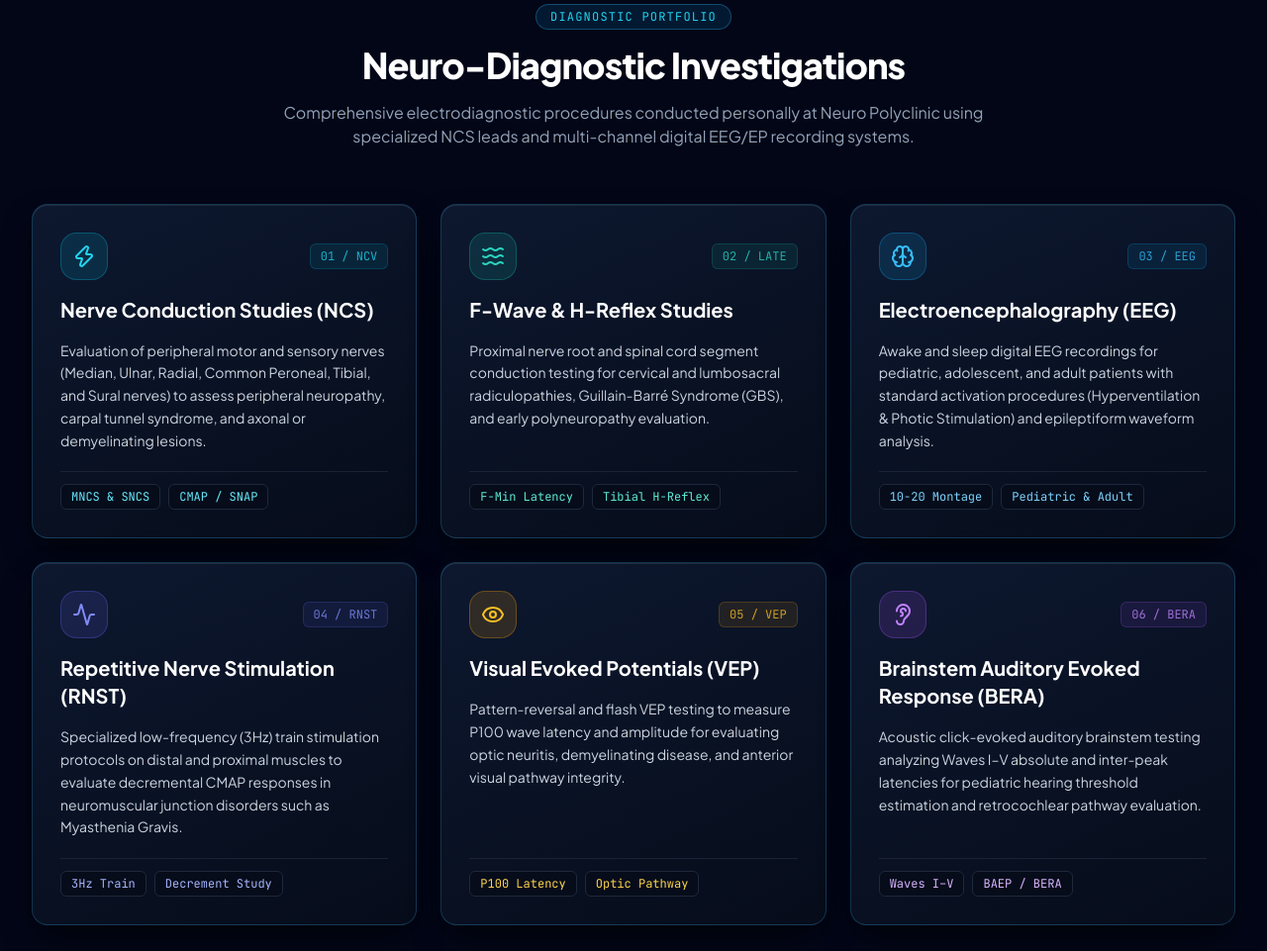
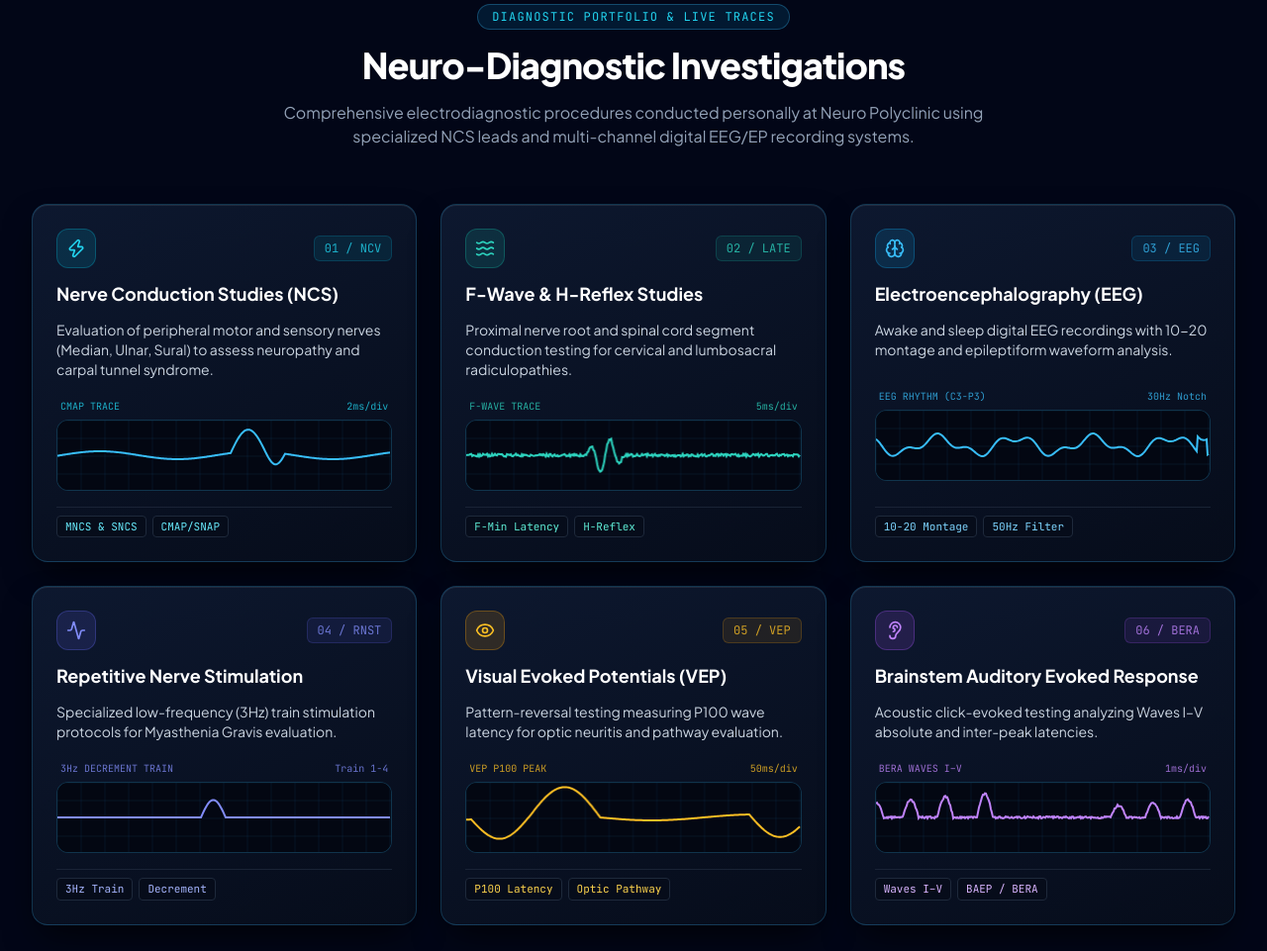
Before and after one commit to ganeshjena908-dotcom/Ganesh-Chandra-Jena, a plain HTML site: page index.html in a window 1280 px wide. Shown: the part 1779-2740 px from the top of the page at 99% size. Drawn offline with nearby package versions, Linux system fonts and the light colour scheme; animation ran at ten frames a second.

Commit message:
Add files via upload

```diff
--- a/index.html
+++ b/index.html
@@ -139,6 +139,17 @@ transform: translateY(-2px);
 background: rgba(14, 165, 233, 0.12);
 border: 1px solid rgba(56, 189, 248, 0.3);
 }
+
+/* Waveform Display Box Inside Cards */
+.wave-screen {
+background-color: #030712;
+border: 1px solid rgba(56, 189, 248, 0.25);
+border-radius: 0.75rem;
+position: relative;
+overflow: hidden;
+height: 72px;
+width: 100%;
+}
 </style>
 </head>
 <body class="bg-neuro-950 text-slate-100 antialiased selection:bg-cyan-500 selection:text-slate-950">
@@ -270,7 +281,7 @@ View Clinical Profile
 </div>
 </div>
 
-<!-- Core Specializations Badges (100% Neuro-Diagnostic, No Holter, No Blink Reflex) -->
+<!-- Core Specializations Badges -->
 <div class="space-y-3 pt-1">
 <div class="flex items-center justify-between">
 <h3 class="text-xs font-mono uppercase tracking-wider text-slate-400">
@@ -380,12 +391,12 @@ Comprehensive distal latency, amplitude, and conduction velocity (NCV) tables pa
 </div>
 </section>
 
-<!-- Diagnostic Investigations Section (Pure Neuro-Diagnostics: No Holter, No Blink Reflex) -->
+<!-- Diagnostic Investigations Section with Live Canvas Waveforms -->
 <section id="investigations" class="py-20 lg:py-24 px-4 sm:px-6 lg:px-8">
 <div class="max-w-7xl mx-auto space-y-14">
 <div class="text-center max-w-3xl mx-auto space-y-4">
 <div class="inline-flex items-center gap-2 px-3.5 py-1 rounded-full badge-pill text-cyan-400 text-xs font-mono uppercase tracking-widest">
-Diagnostic Portfolio
+Diagnostic Portfolio & Live Traces
 </div>
 <h2 class="text-3xl sm:text-4xl font-extrabold text-white tracking-tight">
 Neuro-Diagnostic Investigations
@@ -396,125 +407,199 @@ Comprehensive electrodiagnostic procedures conducted personally at Neuro Polycli
 </div>
 
 <div class="grid md:grid-cols-2 lg:grid-cols-3 gap-6">
+
 <!-- 1. Motor & Sensory NCS -->
-<div class="modern-card rounded-2xl p-7 flex flex-col justify-between space-y-5">
-<div class="space-y-4">
+<div class="modern-card rounded-2xl p-6 flex flex-col justify-between space-y-4">
+<div class="space-y-3">
 <div class="flex items-center justify-between">
-<div class="w-12 h-12 rounded-2xl bg-cyan-500/15 border border-cyan-500/30 flex items-center justify-center text-cyan-400">
-<i data-lucide="zap" class="w-6 h-6"></i>
+<div class="w-10 h-10 rounded-xl bg-cyan-500/15 border border-cyan-500/30 flex items-center justify-center text-cyan-400">
+<i data-lucide="zap" class="w-5 h-5"></i>
 </div>
 <span class="text-xs font-mono text-cyan-400/80 bg-cyan-500/10 px-2.5 py-1 rounded-md border border-cyan-500/20">01 / NCV</span>
 </div>
-<h3 class="text-xl font-bold text-white">Nerve Conduction Studies (NCS)</h3>
-<p class="text-slate-300 text-sm leading-relaxed">
-Evaluation of peripheral motor and sensory nerves (Median, Ulnar, Radial, Common Peroneal, Tibial, and Sural nerves) to assess peripheral neuropathy, carpal tunnel syndrome, and axonal or demyelinating lesions.
+<h3 class="text-lg font-bold text-white">Nerve Conduction Studies (NCS)</h3>
+<p class="text-slate-300 text-xs sm:text-sm leading-relaxed">
+Evaluation of peripheral motor and sensory nerves (Median, Ulnar, Sural) to assess neuropathy and carpal tunnel syndrome.
 </p>
 </div>
-<div class="pt-3 border-t border-slate-800/80 flex flex-wrap gap-2 text-xs font-mono text-cyan-300">
-<span class="px-2.5 py-1 rounded-md bg-[#060c1a] border border-slate-800">MNCS & SNCS</span>
-<span class="px-2.5 py-1 rounded-md bg-[#060c1a] border border-slate-800">CMAP / SNAP</span>
+
+<!-- Waveform Canvas Display -->
+<div class="space-y-1.5 pt-1">
+<div class="flex justify-between items-center text-[10px] font-mono text-cyan-400/80 px-1">
+<span>CMAP TRACE</span>
+<span>2ms/div</span>
+</div>
+<div class="wave-screen">
+<canvas id="canvasNCS" class="w-full h-full"></canvas>
+</div>
+</div>
+
+<div class="pt-2 border-t border-slate-800/80 flex flex-wrap gap-1.5 text-[11px] font-mono text-cyan-300">
+<span class="px-2 py-0.5 rounded bg-[#060c1a] border border-slate-800">MNCS & SNCS</span>
+<span class="px-2 py-0.5 rounded bg-[#060c1a] border border-slate-800">CMAP/SNAP</span>
 </div>
 </div>
 
 <!-- 2. Late Responses: F-Wave & H-Reflex -->
-<div class="modern-card rounded-2xl p-7 flex flex-col justify-between space-y-5">
-<div class="space-y-4">
+<div class="modern-card rounded-2xl p-6 flex flex-col justify-between space-y-4">
+<div class="space-y-3">
 <div class="flex items-center justify-between">
-<div class="w-12 h-12 rounded-2xl bg-teal-500/15 border border-teal-500/30 flex items-center justify-center text-teal-400">
-<i data-lucide="waves" class="w-6 h-6"></i>
+<div class="w-10 h-10 rounded-xl bg-teal-500/15 border border-teal-500/30 flex items-center justify-center text-teal-400">
+<i data-lucide="waves" class="w-5 h-5"></i>
 </div>
 <span class="text-xs font-mono text-teal-400/80 bg-teal-500/10 px-2.5 py-1 rounded-md border border-teal-500/20">02 / LATE</span>
 </div>
-<h3 class="text-xl font-bold text-white">F-Wave & H-Reflex Studies</h3>
-<p class="text-slate-300 text-sm leading-relaxed">
-Proximal nerve root and spinal cord segment conduction testing for cervical and lumbosacral radiculopathies, Guillain-Barré Syndrome (GBS), and early polyneuropathy evaluation.
+<h3 class="text-lg font-bold text-white">F-Wave & H-Reflex Studies</h3>
+<p class="text-slate-300 text-xs sm:text-sm leading-relaxed">
+Proximal nerve root and spinal cord segment conduction testing for cervical and lumbosacral radiculopathies.
 </p>
 </div>
-<div class="pt-3 border-t border-slate-800/80 flex flex-wrap gap-2 text-xs font-mono text-teal-300">
-<span class="px-2.5 py-1 rounded-md bg-[#060c1a] border border-slate-800">F-Min Latency</span>
-<span class="px-2.5 py-1 rounded-md bg-[#060c1a] border border-slate-800">Tibial H-Reflex</span>
+
+<!-- Waveform Canvas Display -->
+<div class="space-y-1.5 pt-1">
+<div class="flex justify-between items-center text-[10px] font-mono text-teal-400/80 px-1">
+<span>F-WAVE TRACE</span>
+<span>5ms/div</span>
+</div>
+<div class="wave-screen">
+<canvas id="canvasFWave" class="w-full h-full"></canvas>
+</div>
+</div>
+
+<div class="pt-2 border-t border-slate-800/80 flex flex-wrap gap-1.5 text-[11px] font-mono text-teal-300">
+<span class="px-2 py-0.5 rounded bg-[#060c1a] border border-slate-800">F-Min Latency</span>
+<span class="px-2 py-0.5 rounded bg-[#060c1a] border border-slate-800">H-Reflex</span>
 </div>
 </div>
 
 <!-- 3. Electroencephalography (EEG) -->
-<div class="modern-card rounded-2xl p-7 flex flex-col justify-between space-y-5">
-<div class="space-y-4">
+<div class="modern-card rounded-2xl p-6 flex flex-col justify-between space-y-4">
+<div class="space-y-3">
 <div class="flex items-center justify-between">
-<div class="w-12 h-12 rounded-2xl bg-sky-500/15 border border-sky-500/30 flex items-center justify-center text-sky-400">
-<i data-lucide="brain" class="w-6 h-6"></i>
+<div class="w-10 h-10 rounded-xl bg-sky-500/15 border border-sky-500/30 flex items-center justify-center text-sky-400">
+<i data-lucide="brain" class="w-5 h-5"></i>
 </div>
 <span class="text-xs font-mono text-sky-400/80 bg-sky-500/10 px-2.5 py-1 rounded-md border border-sky-500/20">03 / EEG</span>
 </div>
-<h3 class="text-xl font-bold text-white">Electroencephalography (EEG)</h3>
-<p class="text-slate-300 text-sm leading-relaxed">
-Awake and sleep digital EEG recordings for pediatric, adolescent, and adult patients with standard activation procedures (Hyperventilation & Photic Stimulation) and epileptiform waveform analysis.
+<h3 class="text-lg font-bold text-white">Electroencephalography (EEG)</h3>
+<p class="text-slate-300 text-xs sm:text-sm leading-relaxed">
+Awake and sleep digital EEG recordings with 10-20 montage and epileptiform waveform analysis.
 </p>
 </div>
-<div class="pt-3 border-t border-slate-800/80 flex flex-wrap gap-2 text-xs font-mono text-sky-300">
-<span class="px-2.5 py-1 rounded-md bg-[#060c1a] border border-slate-800">10-20 Montage</span>
-<span class="px-2.5 py-1 rounded-md bg-[#060c1a] border border-slate-800">Pediatric & Adult</span>
+
+<!-- Waveform Canvas Display -->
+<div class="space-y-1.5 pt-1">
+<div class="flex justify-between items-center text-[10px] font-mono text-sky-400/80 px-1">
+<span>EEG RHYTHM (C3-P3)</span>
+<span>30Hz Notch</span>
+</div>
+<div class="wave-screen">
+<canvas id="canvasEEG" class="w-full h-full"></canvas>
+</div>
+</div>
+
+<div class="pt-2 border-t border-slate-800/80 flex flex-wrap gap-1.5 text-[11px] font-mono text-sky-300">
+<span class="px-2 py-0.5 rounded bg-[#060c1a] border border-slate-800">10-20 Montage</span>
+<span class="px-2 py-0.5 rounded bg-[#060c1a] border border-slate-800">50Hz Filter</span>
 </div>
 </div>
 
 <!-- 4. Repetitive Nerve Stimulation (RNST) -->
-<div class="modern-card rounded-2xl p-7 flex flex-col justify-between space-y-5">
-<div class="space-y-4">
+<div class="modern-card rounded-2xl p-6 flex flex-col justify-between space-y-4">
+<div class="space-y-3">
 <div class="flex items-center justify-between">
-<div class="w-12 h-12 rounded-2xl bg-indigo-500/15 border border-indigo-500/30 flex items-center justify-center text-indigo-400">
-<i data-lucide="activity" class="w-6 h-6"></i>
+<div class="w-10 h-10 rounded-xl bg-indigo-500/15 border border-indigo-500/30 flex items-center justify-center text-indigo-400">
+<i data-lucide="activity" class="w-5 h-5"></i>
 </div>
 <span class="text-xs font-mono text-indigo-400/80 bg-indigo-500/10 px-2.5 py-1 rounded-md border border-indigo-500/20">04 / RNST</span>
 </div>
-<h3 class="text-xl font-bold text-white">Repetitive Nerve Stimulation (RNST)</h3>
-<p class="text-slate-300 text-sm leading-relaxed">
-Specialized low-frequency (3Hz) train stimulation protocols on distal and proximal muscles to evaluate decremental CMAP responses in neuromuscular junction disorders such as Myasthenia Gravis.
+<h3 class="text-lg font-bold text-white">Repetitive Nerve Stimulation</h3>
+<p class="text-slate-300 text-xs sm:text-sm leading-relaxed">
+Specialized low-frequency (3Hz) train stimulation protocols for Myasthenia Gravis evaluation.
 </p>
 </div>
-<div class="pt-3 border-t border-slate-800/80 flex flex-wrap gap-2 text-xs font-mono text-indigo-300">
-<span class="px-2.5 py-1 rounded-md bg-[#060c1a] border border-slate-800">3Hz Train</span>
-<span class="px-2.5 py-1 rounded-md bg-[#060c1a] border border-slate-800">Decrement Study</span>
+
+<!-- Waveform Canvas Display -->
+<div class="space-y-1.5 pt-1">
+<div class="flex justify-between items-center text-[10px] font-mono text-indigo-400/80 px-1">
+<span>3Hz DECREMENT TRAIN</span>
+<span>Train 1-4</span>
+</div>
+<div class="wave-screen">
+<canvas id="canvasRNST" class="w-full h-full"></canvas>
+</div>
+</div>
+
+<div class="pt-2 border-t border-slate-800/80 flex flex-wrap gap-1.5 text-[11px] font-mono text-indigo-300">
+<span class="px-2 py-0.5 rounded bg-[#060c1a] border border-slate-800">3Hz Train</span>
+<span class="px-2 py-0.5 rounded bg-[#060c1a] border border-slate-800">Decrement</span>
 </div>
 </div>
 
 <!-- 5. Visual Evoked Potentials (VEP) -->
-<div class="modern-card rounded-2xl p-7 flex flex-col justify-between space-y-5">
-<div class="space-y-4">
+<div class="modern-card rounded-2xl p-6 flex flex-col justify-between space-y-4">
+<div class="space-y-3">
 <div class="flex items-center justify-between">
-<div class="w-12 h-12 rounded-2xl bg-amber-500/15 border border-amber-500/30 flex items-center justify-center text-amber-400">
-<i data-lucide="eye" class="w-6 h-6"></i>
+<div class="w-10 h-10 rounded-xl bg-amber-500/15 border border-amber-500/30 flex items-center justify-center text-amber-400">
+<i data-lucide="eye" class="w-5 h-5"></i>
 </div>
 <span class="text-xs font-mono text-amber-400/80 bg-amber-500/10 px-2.5 py-1 rounded-md border border-amber-500/20">05 / VEP</span>
 </div>
-<h3 class="text-xl font-bold text-white">Visual Evoked Potentials (VEP)</h3>
-<p class="text-slate-300 text-sm leading-relaxed">
-Pattern-reversal and flash VEP testing to measure P100 wave latency and amplitude for evaluating optic neuritis, demyelinating disease, and anterior visual pathway integrity.
+<h3 class="text-lg font-bold text-white">Visual Evoked Potentials (VEP)</h3>
+<p class="text-slate-300 text-xs sm:text-sm leading-relaxed">
+Pattern-reversal testing measuring P100 wave latency for optic neuritis and pathway evaluation.
 </p>
 </div>
-<div class="pt-3 border-t border-slate-800/80 flex flex-wrap gap-2 text-xs font-mono text-amber-300">
-<span class="px-2.5 py-1 rounded-md bg-[#060c1a] border border-slate-800">P100 Latency</span>
-<span class="px-2.5 py-1 rounded-md bg-[#060c1a] border border-slate-800">Optic Pathway</span>
+
+<!-- Waveform Canvas Display -->
+<div class="space-y-1.5 pt-1">
+<div class="flex justify-between items-center text-[10px] font-mono text-amber-400/80 px-1">
+<span>VEP P100 PEAK</span>
+<span>50ms/div</span>
+</div>
+<div class="wave-screen">
+<canvas id="canvasVEP" class="w-full h-full"></canvas>
+</div>
+</div>
+
+<div class="pt-2 border-t border-slate-800/80 flex flex-wrap gap-1.5 text-[11px] font-mono text-amber-300">
+<span class="px-2 py-0.5 rounded bg-[#060c1a] border border-slate-800">P100 Latency</span>
+<span class="px-2 py-0.5 rounded bg-[#060c1a] border border-slate-800">Optic Pathway</span>
 </div>
 </div>
 
 <!-- 6. Brainstem Auditory Evoked Response (BERA / BAEP) -->
-<div class="modern-card rounded-2xl p-7 flex flex-col justify-between space-y-5">
-<div class="space-y-4">
+<div class="modern-card rounded-2xl p-6 flex flex-col justify-between space-y-4">
+<div class="space-y-3">
 <div class="flex items-center justify-between">
-<div class="w-12 h-12 rounded-2xl bg-purple-500/15 border border-purple-500/30 flex items-center justify-center text-purple-400">
-<i data-lucide="ear" class="w-6 h-6"></i>
+<div class="w-10 h-10 rounded-xl bg-purple-500/15 border border-purple-500/30 flex items-center justify-center text-purple-400">
+<i data-lucide="ear" class="w-5 h-5"></i>
 </div>
 <span class="text-xs font-mono text-purple-400/80 bg-purple-500/10 px-2.5 py-1 rounded-md border border-purple-500/20">06 / BERA</span>
 </div>
-<h3 class="text-xl font-bold text-white">Brainstem Auditory Evoked Response (BERA)</h3>
-<p class="text-slate-300 text-sm leading-relaxed">
-Acoustic click-evoked auditory brainstem testing analyzing Waves I–V absolute and inter-peak latencies for pediatric hearing threshold estimation and retrocochlear pathway evaluation.
+<h3 class="text-lg font-bold text-white">Brainstem Auditory Evoked Response</h3>
+<p class="text-slate-300 text-xs sm:text-sm leading-relaxed">
+Acoustic click-evoked testing analyzing Waves I–V absolute and inter-peak latencies.
 </p>
 </div>
-<div class="pt-3 border-t border-slate-800/80 flex flex-wrap gap-2 text-xs font-mono text-purple-300">
-<span class="px-2.5 py-1 rounded-md bg-[#060c1a] border border-slate-800">Waves I–V</span>
-<span class="px-2.5 py-1 rounded-md bg-[#060c1a] border border-slate-800">BAEP / BERA</span>
+
+<!-- Waveform Canvas Display -->
+<div class="space-y-1.5 pt-1">
+<div class="flex justify-between items-center text-[10px] font-mono text-purple-400/80 px-1">
+<span>BERA WAVES I–V</span>
+<span>1ms/div</span>
+</div>
+<div class="wave-screen">
+<canvas id="canvasBERA" class="w-full h-full"></canvas>
 </div>
 </div>
+
+<div class="pt-2 border-t border-slate-800/80 flex flex-wrap gap-1.5 text-[11px] font-mono text-purple-300">
+<span class="px-2 py-0.5 rounded bg-[#060c1a] border border-slate-800">Waves I–V</span>
+<span class="px-2 py-0.5 rounded bg-[#060c1a] border border-slate-800">BAEP / BERA</span>
+</div>
+</div>
+
 </div>
 </div>
 </section>
@@ -561,7 +646,7 @@ Precise cursor marking of onset and peak latencies, supramaximal stimulation ver
 </div>
 </section>
 
-<!-- Contact Section (With Clinic Number 9178006016 Added) -->
+<!-- Contact Section -->
 <section id="contact" class="py-20 lg:py-24 px-4 sm:px-6 lg:px-8 border-t border-slate-800/80 bg-clinical-mesh">
 <div class="max-w-4xl mx-auto featured-profile-card rounded-3xl p-8 sm:p-12 text-center space-y-8">
 <div class="w-16 h-16 rounded-2xl bg-gradient-to-br from-cyan-500/25 to-teal-500/15 border border-cyan-400/40 flex items-center justify-center text-cyan-300 mx-auto shadow-lg shadow-cyan-500/15">
@@ -617,6 +702,129 @@ For neuro-diagnostic procedure inquiries, physician referrals, or clinical repor
 
 <script>
 lucide.createIcons();
+
+// Setup Canvas Waveform Simulators for each Investigation Card
+function initWaveform(canvasId, drawFunc, strokeColor) {
+const canvas = document.getElementById(canvasId);
+if (!canvas) return;
+const ctx = canvas.getContext('2d');
+
+let step = 0;
+function resize() {
+canvas.width = canvas.parentElement.clientWidth;
+canvas.height = canvas.parentElement.clientHeight;
+}
+window.addEventListener('resize', resize);
+resize();
+
+function render() {
+ctx.fillStyle = '#030712';
+ctx.fillRect(0, 0, canvas.width, canvas.height);
+
+// Draw faint grid lines
+ctx.strokeStyle = 'rgba(56, 189, 248, 0.08)';
+ctx.lineWidth = 1;
+for (let x = 0; x < canvas.width; x += 24) {
+ctx.beginPath(); ctx.moveTo(x, 0); ctx.lineTo(x, canvas.height); ctx.stroke();
+}
+for (let y = 0; y < canvas.height; y += 18) {
+ctx.beginPath(); ctx.moveTo(0, y); ctx.lineTo(canvas.width, y); ctx.stroke();
+}
+
+// Draw wave
+ctx.beginPath();
+ctx.strokeStyle = strokeColor;
+ctx.lineWidth = 2;
+
+const centerY = canvas.height / 2;
+for (let x = 0; x < canvas.width; x++) {
+let y = drawFunc(x, step, canvas.height, centerY);
+if (x === 0) ctx.moveTo(x, y);
+else ctx.lineTo(x, y);
+}
+ctx.stroke();
+
+step += 1.5;
+requestAnimationFrame(render);
+}
+render();
+}
+
+// 1. NCS CMAP Waveform
+initWaveform('canvasNCS', (x, step, height, centerY) => {
+let phase = (x + step) % 250;
+let y = centerY + Math.sin((x + step) * 0.04) * 4;
+if (phase < 35) {
+let p = phase / 35;
+y -= Math.sin(p * Math.PI) * 22;
+} else if (phase >= 35 && phase < 55) {
+let p = (phase - 35) / 20;
+y += Math.sin(p * Math.PI) * 12;
+}
+return y;
+}, '#38bdf8');
+
+// 2. F-Wave Waveform
+initWaveform('canvasFWave', (x, step, height, centerY) => {
+let phase = (x + step * 0.8) % 300;
+let y = centerY + (Math.random() - 0.5) * 3;
+if (phase > 180 && phase < 220) {
+let p = (phase - 180) / 40;
+y -= Math.sin(p * Math.PI) * 18 * Math.sin(p * 4 * Math.PI);
+}
+return y;
+}, '#2dd4bf');
+
+// 3. EEG Rhythm Waveform
+initWaveform('canvasEEG', (x, step, height, centerY) => {
+let y = centerY + Math.sin((x + step) * 0.08) * 8 + Math.sin((x + step * 2) * 0.2) * 4;
+if (Math.floor((x + step) * 0.1) % 40 === 0) {
+y -= 16; // Spike artifact
+}
+return y;
+}, '#38bdf8');
+
+// 4. RNST 3Hz Decrement Waveform
+initWaveform('canvasRNST', (x, step, height, centerY) => {
+let phase = (x + step) % 220;
+let cycle = Math.floor((x + step) / 220);
+let damp = Math.max(0.4, 1 - (cycle % 5) * 0.12);
+let y = centerY;
+if (phase < 25) {
+let p = phase / 25;
+y -= Math.sin(p * Math.PI) * 20 * damp;
+}
+return y;
+}, '#818cf8');
+
+// 5. VEP P100 Waveform
+initWaveform('canvasVEP', (x, step, height, centerY) => {
+let phase = (x + step) % 280;
+let y = centerY + Math.sin((x + step) * 0.03) * 3;
+if (phase > 80 && phase < 140) {
+let p = (phase - 80) / 60;
+y += Math.sin(p * Math.PI) * 22; // N75
+} else if (phase >= 140 && phase < 210) {
+let p = (phase - 140) / 70;
+y -= Math.sin(p * Math.PI) * 28; // P100 sharp positive peak
+}
+return y;
+}, '#fbbf24');
+
+// 6. BERA Waves I-V
+initWaveform('canvasBERA', (x, step, height, centerY) => {
+let phase = (x + step) % 280;
+let y = centerY + (Math.random() - 0.5) * 2;
+// Simulated Waves I to V peaks
+let peaks = [40, 75, 110, 145, 185];
+peaks.forEach((pt, idx) => {
+if (phase > pt - 8 && phase < pt + 8) {
+let p = (phase - (pt - 8)) / 16;
+y -= Math.sin(p * Math.PI) * (12 + idx * 3);
+}
+});
+return y;
+}, '#c084fc');
 </script>
 </body>
 </html>
```
